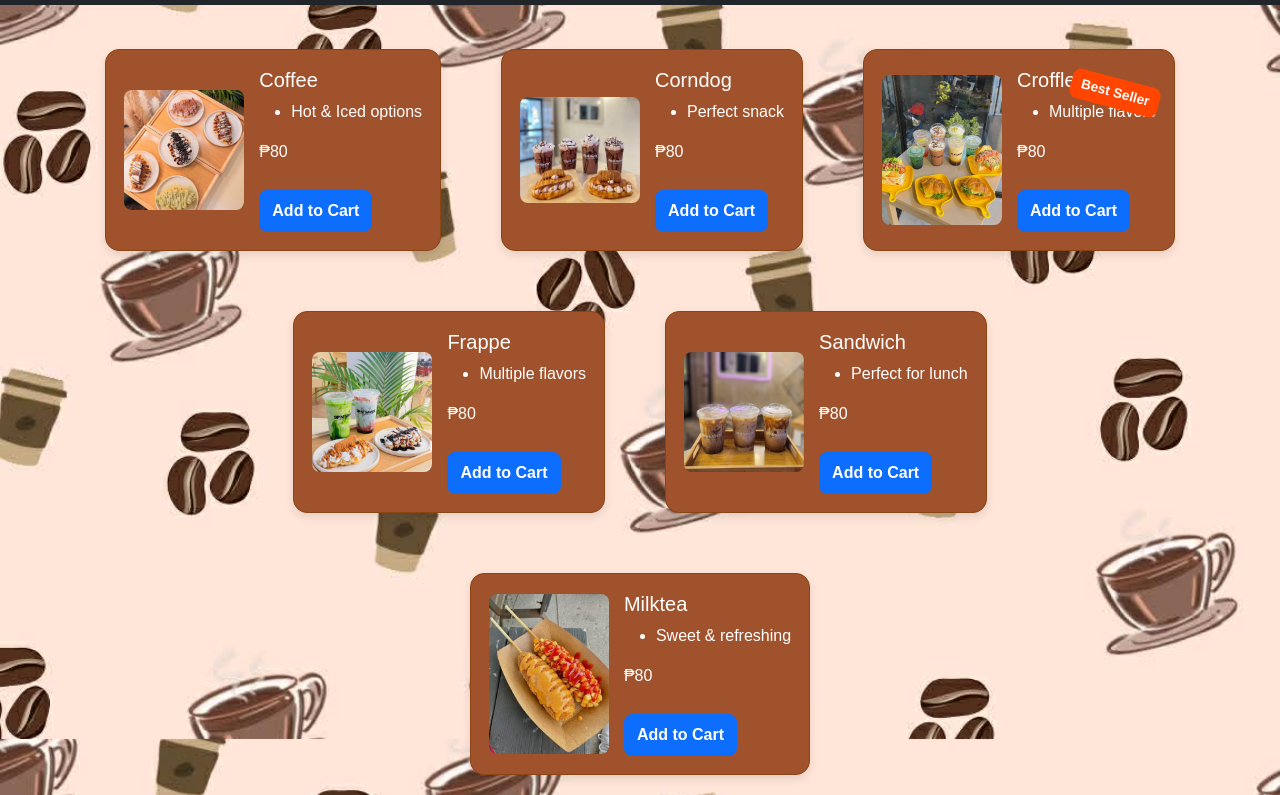
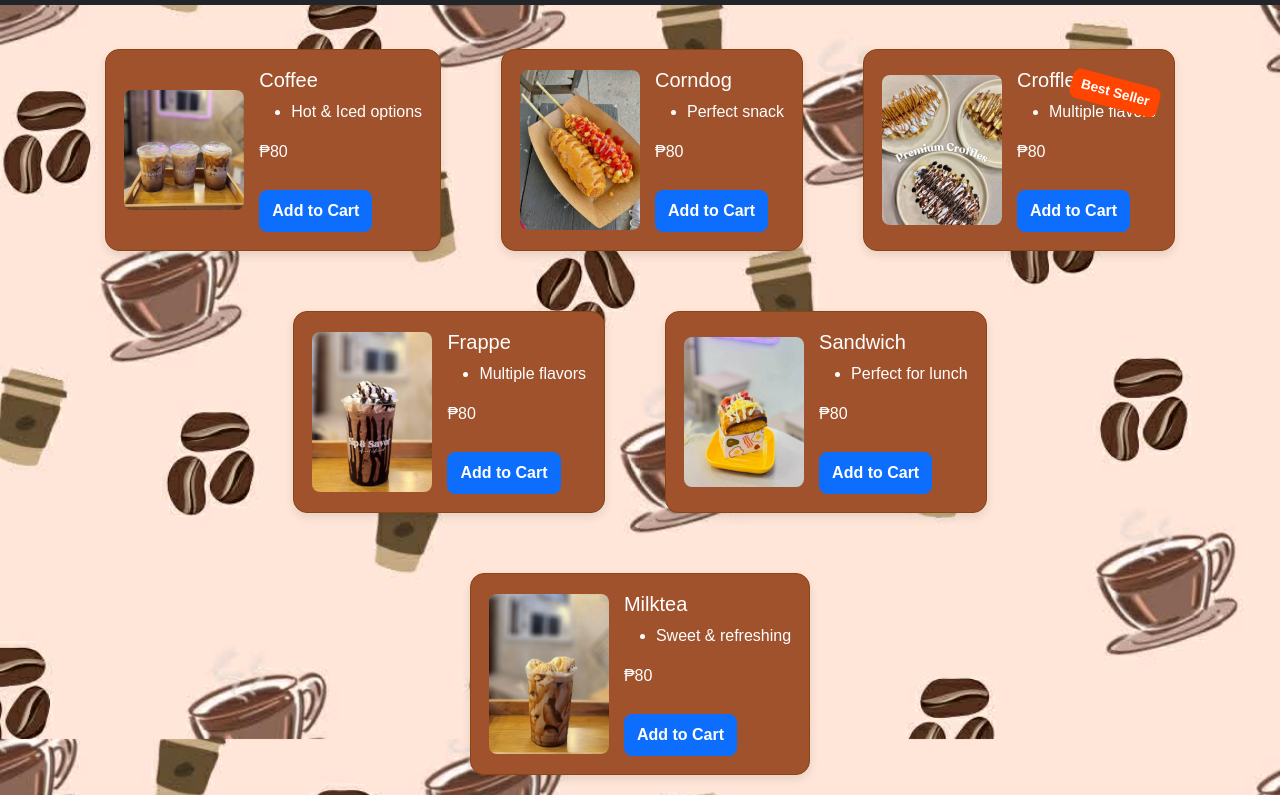
Before and after one commit to Varesa67/CoffeeShopG9, a website: page menu.html in a window 1280 px wide. Shown: the part 61-856 px from the top of the page. Drawn offline with nearby package versions, Linux system fonts and the light colour scheme.

Commit message:
Update menu.html

```diff
--- a/menu.html
+++ b/menu.html
@@ -119,43 +119,43 @@ overflow-y:auto;
 
 <main class="container mt-4 d-flex flex-wrap justify-content-center" style="gap:20px;">
 
-<div class="products" data-title="Coffee" data-desc="Freshly brewed coffee." data-img="images/img1.jpg">
-<img src="images/product1.jpg" class="product-img">
+<div class="products" data-title="Coffee" data-desc="Freshly brewed coffee." data-img="images/product5.jpg">
+<img src="images/product5.jpg" class="product-img">
 <div class="details"><h5 class="product-title">Coffee</h5><ul><li>Hot & Iced options</li></ul>
 <p class="price" data-price="80">₱80</p>
 <button class="btn-cart btn btn-primary add-cart">Add to Cart</button><span class="added-msg">Added to Cart</span></div>
 </div>
 
-<div class="products" data-title="Corndog" data-desc="Crispy golden corndog." data-img="images/img2.jpg">
-<img src="images/product2.jpg" class="product-img">
+<div class="products" data-title="Corndog" data-desc="Crispy golden corndog." data-img="images/product6.jpg">
+<img src="images/product6.jpg" class="product-img">
 <div class="details"><h5 class="product-title">Corndog</h5><ul><li>Perfect snack</li></ul>
 <p class="price" data-price="80">₱80</p>
 <button class="btn-cart btn btn-primary add-cart">Add to Cart</button><span class="added-msg">Added to Cart</span></div>
 </div>
 
-<div class="products" data-title="Croffles" data-desc="Crispy croffles with flavors." data-img="images/img3.jpg">
-<img src="images/product3.jpg" class="product-img">
+<div class="products" data-title="Croffles" data-desc="Crispy croffles with flavors." data-img="images/product7.jpg">
+<img src="images/product7.jpg" class="product-img">
 <div class="details"><div class="badge-bestseller">Best Seller</div><h5 class="product-title">Croffles</h5><ul><li>Multiple flavors</li></ul>
 <p class="price" data-price="80">₱80</p>
 <button class="btn-cart btn btn-primary add-cart">Add to Cart</button><span class="added-msg">Added to Cart</span></div>
 </div>
 
-<div class="products" data-title="Frappe" data-desc="Delicious frappe with flavors." data-img="images/img4.jpg">
-<img src="images/product4.jpg" class="product-img">
+<div class="products" data-title="Frappe" data-desc="Delicious frappe with flavors." data-img="images/product8.jpg">
+<img src="images/product8.jpg" class="product-img">
 <div class="details"><h5 class="product-title">Frappe</h5><ul><li>Multiple flavors</li></ul>
 <p class="price" data-price="80">₱80</p>
 <button class="btn-cart btn btn-primary add-cart">Add to Cart</button><span class="added-msg">Added to Cart</span></div>
 </div>
 
-<div class="products" data-title="Sandwich" data-desc="Fresh sandwich." data-img="images/img5.jpg">
-<img src="images/product5.jpg" class="product-img">
+<div class="products" data-title="Sandwich" data-desc="Fresh sandwich." data-img="images/product9.jpg">
+<img src="images/product9.jpg" class="product-img">
 <div class="details"><h5 class="product-title">Sandwich</h5><ul><li>Perfect for lunch</li></ul>
 <p class="price" data-price="80">₱80</p>
 <button class="btn-cart btn btn-primary add-cart">Add to Cart</button><span class="added-msg">Added to Cart</span></div>
 </div>
 
-<div class="products" data-title="Milktea" data-desc="Creamy milk tea with toppings." data-img="images/img6.jpg">
-<img src="images/product6.jpg" class="product-img">
+<div class="products" data-title="Milktea" data-desc="Creamy milk tea with toppings." data-img="images/product10.jpg">
+<img src="images/product10.jpg" class="product-img">
 <div class="details"><h5 class="product-title">Milktea</h5><ul><li>Sweet & refreshing</li></ul>
 <p class="price" data-price="80">₱80</p>
 <button class="btn-cart btn btn-primary add-cart">Add to Cart</button><span class="added-msg">Added to Cart</span></div>
```
